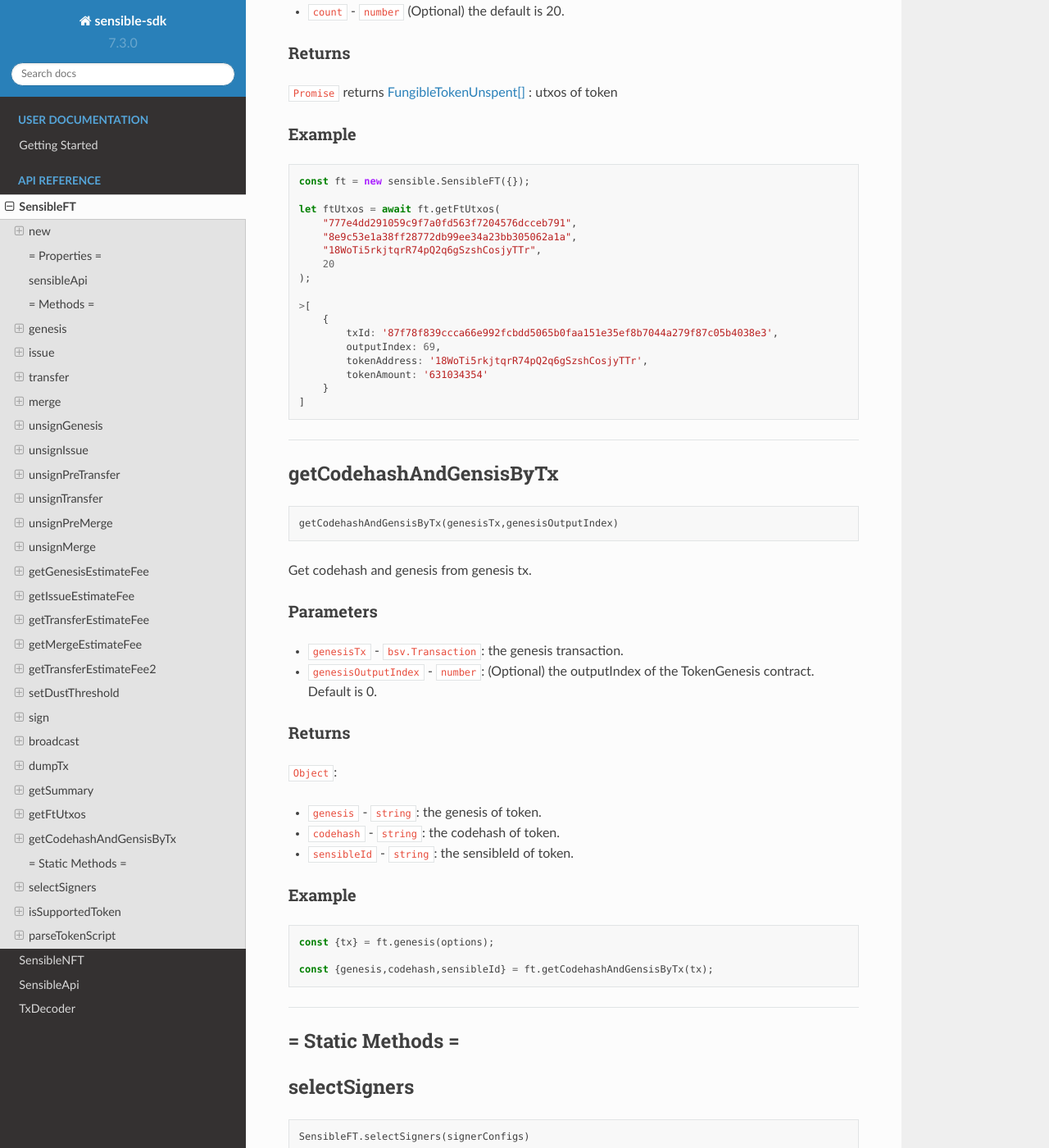
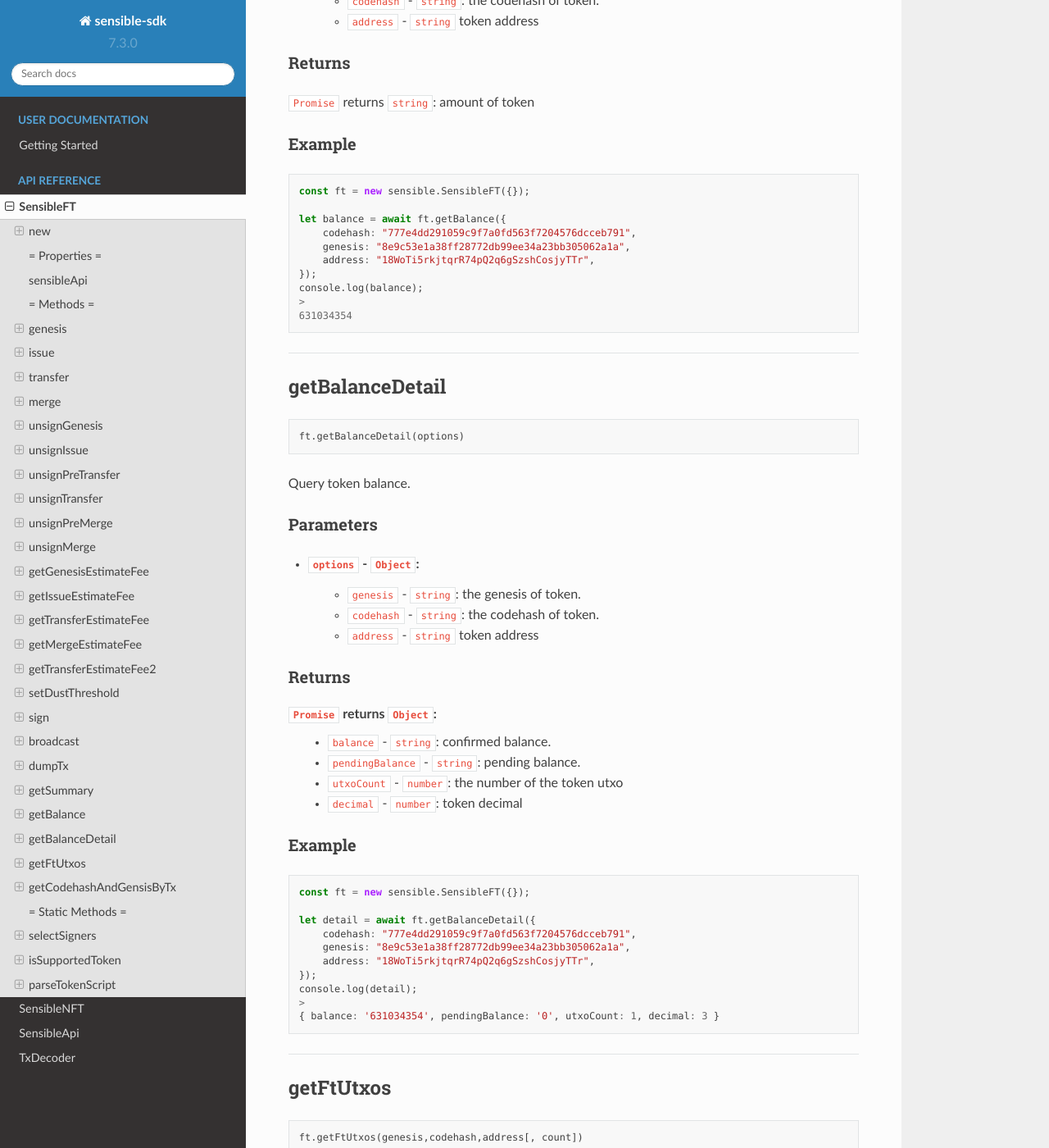
Before and after one commit to sensible-contract/sensible-sdk, a Sphinx documentation site: the page built from docs/source/SensibleFT.rst, in a window 1280 px wide and 1400 px high, scrolled down 23489 px. Shown: the whole window at 82% size. Built offline with Sphinx 7.4.7 and the Read the Docs theme 2.0.0, drawn with Linux system fonts in a browser that asks for light colours; some of the changed text lies outside the part shown.

Commit message:
update docs

```diff
--- a/docs/source/SensibleFT.rst
+++ b/docs/source/SensibleFT.rst
@@ -1292,14 +1292,107 @@ Example
             decimal: 3
         }
     ]
-------------------------------------------------------------------------------
+
+------------------------------------------------------------------------------
+
+
+getBalance
+=====================
+
+.. code-block:: javascript
+
+    ft.getBalance(options)
+
+Query token balance.
+
+----------
+Parameters
+----------
+* ``options`` - ``Object``:
+    * ``genesis`` - ``string``: the genesis of token.
+    * ``codehash`` - ``string``: the codehash of token.
+    * ``address`` - ``string``  token address
+
+
+-------
+Returns
+-------
+
+``Promise`` returns ``string``: amount of token
+
+-------
+Example
+-------
+
+.. code-block:: javascript
+
+    const ft = new sensible.SensibleFT({});
+
+    let balance = await ft.getBalance({
+        codehash: "777e4dd291059c9f7a0fd563f7204576dcceb791",
+        genesis: "8e9c53e1a38ff28772db99ee34a23bb305062a1a",
+        address: "18WoTi5rkjtqrR74pQ2q6gSzshCosjyTTr",
+    });
+    console.log(balance);
+    >
+    631034354
+
+------------------------------------------------------------------------------
+
+getBalanceDetail
+=====================
+
+.. code-block:: javascript
+
+    ft.getBalanceDetail(options)
+
+Query token balance.
+
+----------
+Parameters
+----------
+* ``options`` - ``Object``:
+    * ``genesis`` - ``string``: the genesis of token.
+    * ``codehash`` - ``string``: the codehash of token.
+    * ``address`` - ``string``  token address
+
+
+-------
+Returns
+-------
+
+``Promise`` returns ``Object``:
+    * ``balance`` - ``string``: confirmed balance.
+    * ``pendingBalance`` - ``string``: pending balance.
+    * ``utxoCount`` - ``number``: the number of the token utxo
+    * ``decimal`` - ``number``: token decimal
+
+-------
+Example
+-------
+
+.. code-block:: javascript
+
+    const ft = new sensible.SensibleFT({});
+
+    let detail = await ft.getBalanceDetail({
+        codehash: "777e4dd291059c9f7a0fd563f7204576dcceb791",
+        genesis: "8e9c53e1a38ff28772db99ee34a23bb305062a1a",
+        address: "18WoTi5rkjtqrR74pQ2q6gSzshCosjyTTr",
+    });
+    console.log(detail);
+    >
+    { balance: '631034354', pendingBalance: '0', utxoCount: 1, decimal: 3 }
+
+------------------------------------------------------------------------------
+
 
 getFtUtxos
 =====================
 
 .. code-block:: javascript
 
-    ft.getFtUtxos(options)
+    ft.getFtUtxos(genesis,codehash,address[, count])
 
 Query token utxos.
 
@@ -1481,7 +1574,7 @@ parseTokenScript
 
 .. code-block:: javascript
 
-    SensibleFT.parseTokenScript(scriptBuf,[network])
+    SensibleFT.parseTokenScript(scriptBuf[ ,network])
 
 a function to parse output script
 
```
